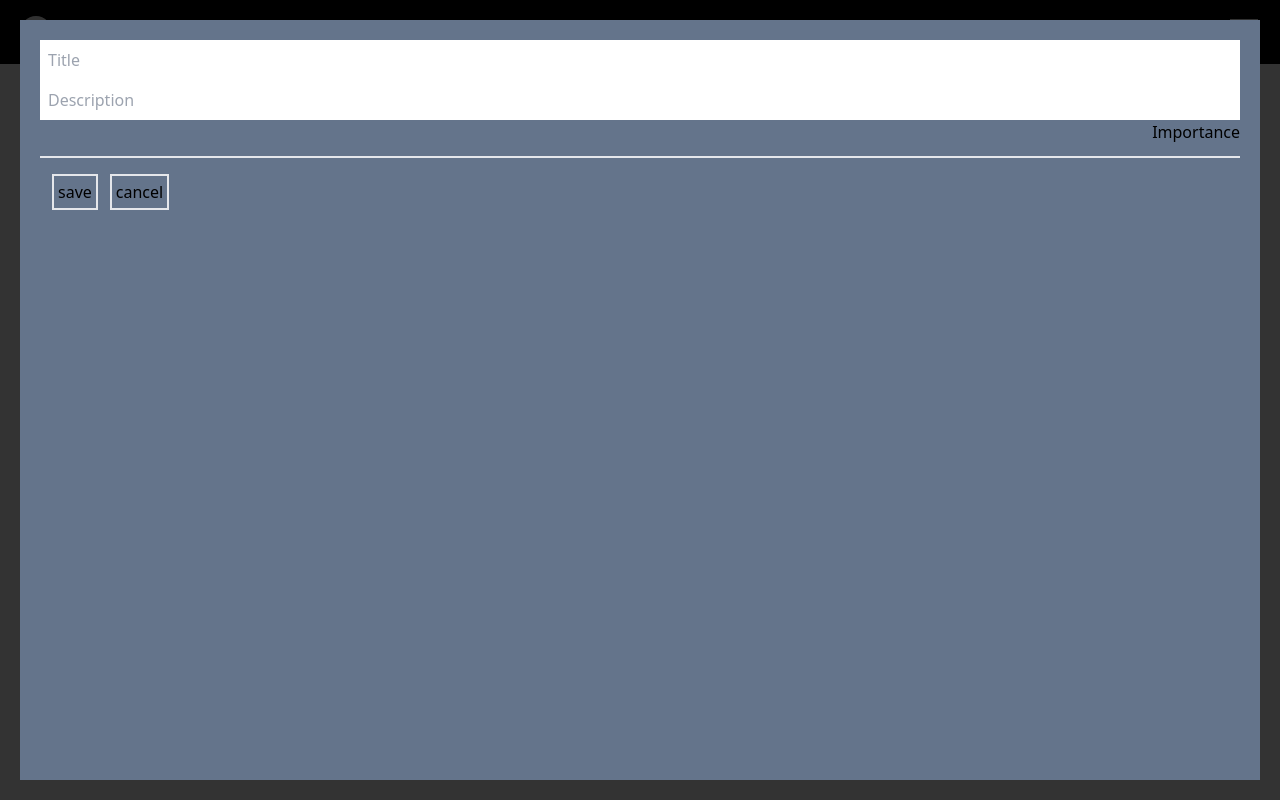
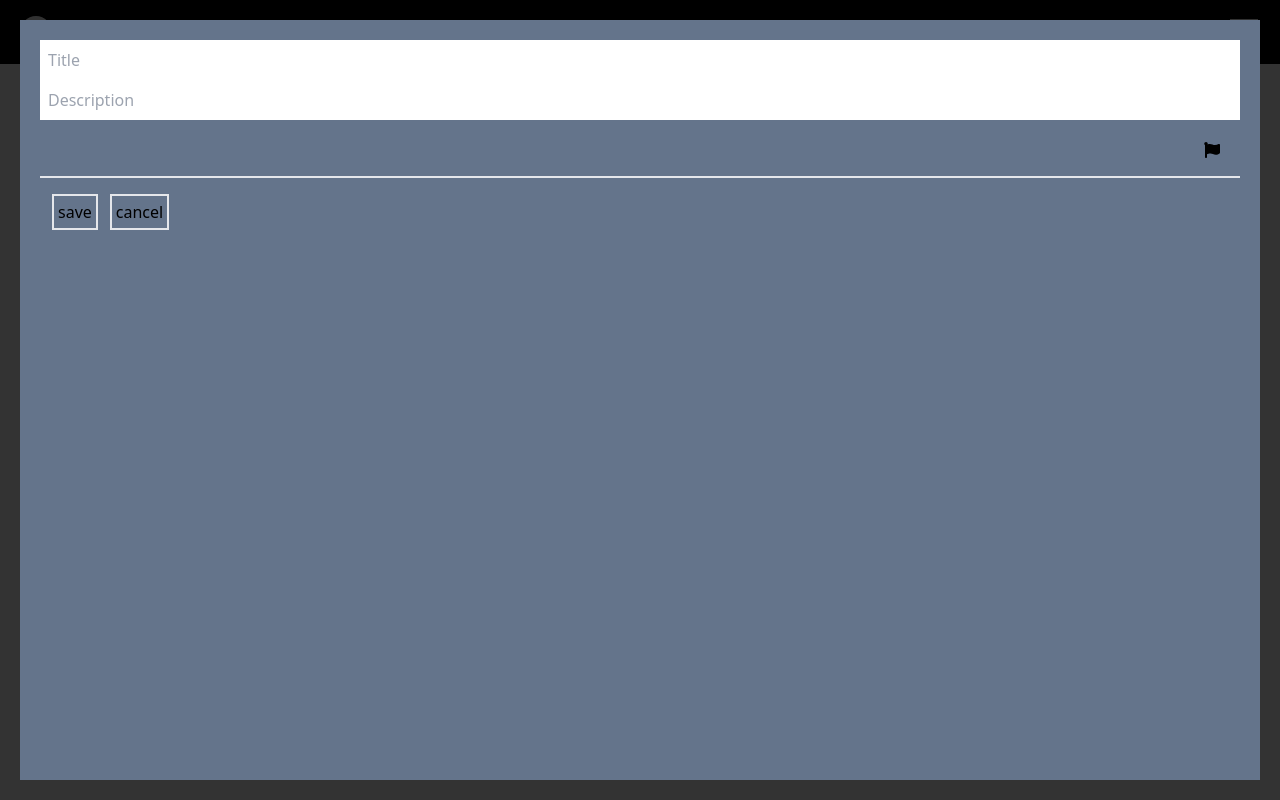
Before and after one commit to jeremiah-quill/tick-tock-todos, a React (Create React App) app: page / in a window 1280 px wide. Both pictures are taken after a click on the button 36 px from the left and 32 px from the top of the page. Built offline with nearby package versions, Linux system fonts and the light colour scheme.

Commit message:
added flag icon to NewTodo

```diff
--- a/src/components/NewTodo/NewTodo.js
+++ b/src/components/NewTodo/NewTodo.js
@@ -1,6 +1,8 @@
 import React, { useContext, useState } from 'react';
 import { ModalContext } from '../../contexts/ModalContext';
 import { DispatchTodosContext } from '../../contexts/TodoContext';
+import { FaFlag } from 'react-icons/fa';
+// import LevelPicker from '../LevelPicker'
 
 const NewTodo = () => {
   const [titleInputValue, setTitleInputValue] = useState('');
@@ -49,17 +51,22 @@ const NewTodo = () => {
           className="block w-full text-black p-2"
           placeholder="Title"
           onChange={handleTitleChange}
+          required={true}
         />
         <input
           className="block w-full text-black p-2"
           placeholder="Description"
           onChange={handleDetailsChange}
+          required={false}
         />
         <div className="flex w-full">
-          <nav className="ml-auto" onClick={() => console.log('importance picker opened')}>
-            Importance
+          <nav className="ml-auto mt-5 mr-5">
+            <button type="button" onClick={() => console.log('opened importance picker')}>
+              <FaFlag />
+            </button>
           </nav>
         </div>
+        {/* <LevelPicker changeLevel={pickImportance} levels={levels}/> */}
         {/* <ul> */}
         {/* <li>Importance: 1</li> */}
         {/* <li>Importance: 2</li> */}
@@ -71,7 +78,7 @@ const NewTodo = () => {
             <button className="mr-3 border-2 p-1" type="submit">
               save
             </button>
-            <button className="border-2 p-1" onClick={closeModal}>
+            <button type="button" className="border-2 p-1" onClick={closeModal}>
               cancel
             </button>
           </div>
```
